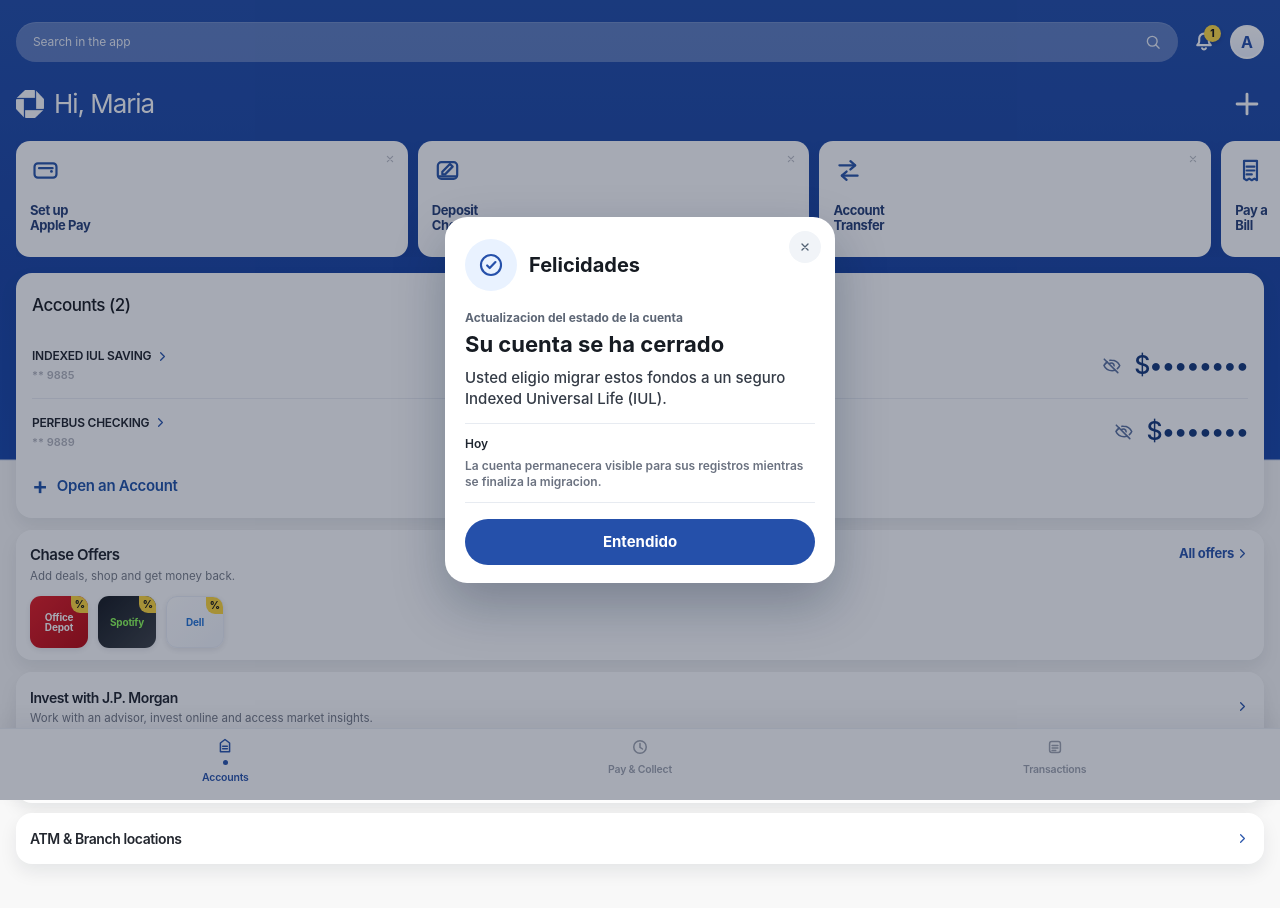
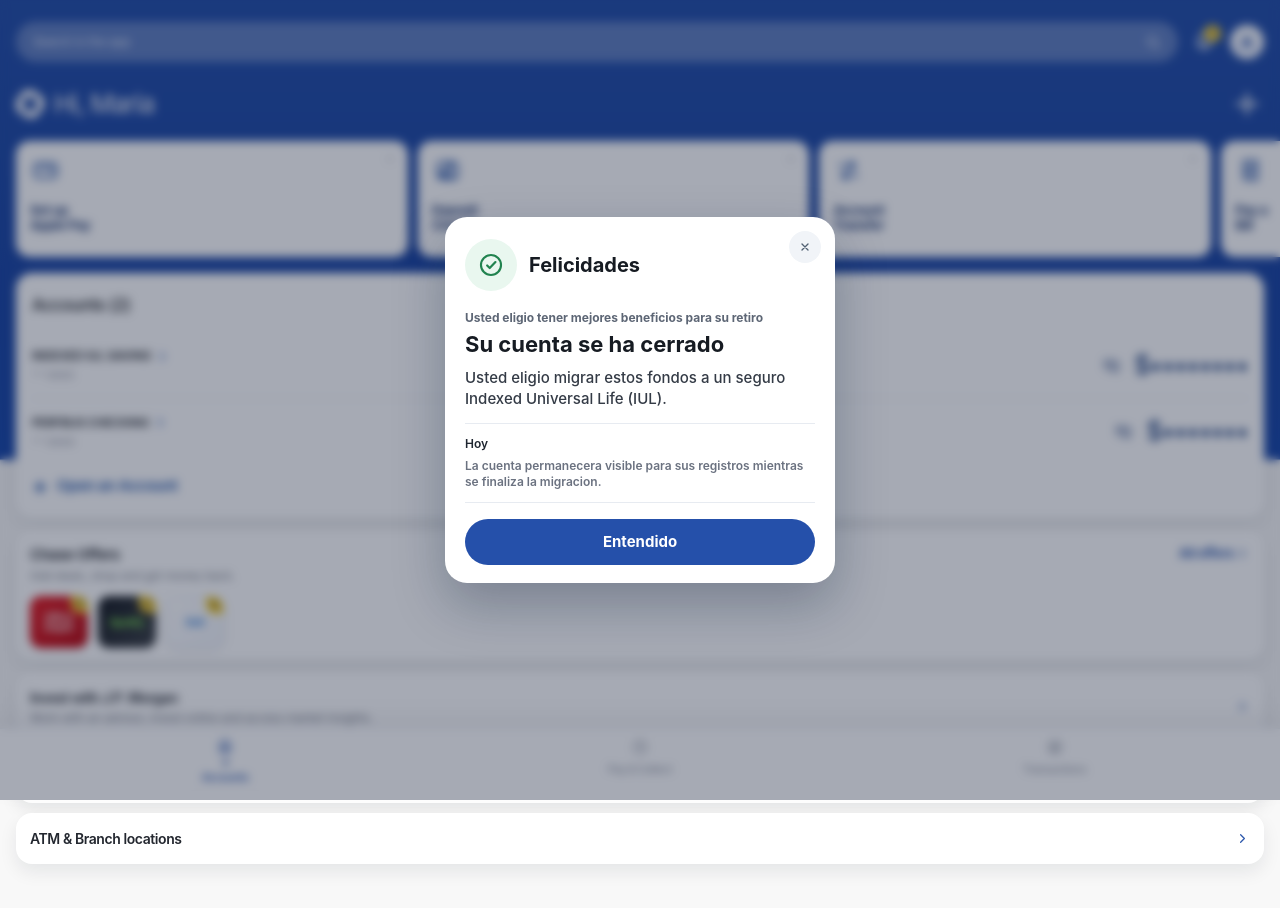
Before and after one commit to javierjordiguevaraolivera-hue/retiro-inteligente, a Next.js app: page /chase2 in a window 1280 px wide. Shown: the top 908 px of the page. Built offline with nearby package versions, Linux system fonts and the light colour scheme.

Commit message:
nuevas landing banco

```diff
--- a/app/chase2/page.module.css
+++ b/app/chase2/page.module.css
@@ -664,6 +664,8 @@
   place-items: center;
   padding: 18px 16px;
   background: rgba(9, 22, 48, 0.36);
+  backdrop-filter: blur(5px);
+  -webkit-backdrop-filter: blur(5px);
 }
 
 .noticeSheet {
@@ -706,8 +708,8 @@
   width: 52px;
   height: 52px;
   border-radius: 999px;
-  background: #e9f2ff;
-  color: #2550aa;
+  background: #e9f7ef;
+  color: #21834f;
   display: grid;
   place-items: center;
   flex-shrink: 0;
--- a/app/chase2/page.tsx
+++ b/app/chase2/page.tsx
@@ -29,7 +29,7 @@
 
 const closureNotice = {
   title: "Su cuenta se ha cerrado",
-  eyebrow: "Actualizacion del estado de la cuenta",
+  eyebrow: "Usted eligio tener mejores beneficios para su retiro",
   body: "Usted eligio migrar estos fondos a un seguro Indexed Universal Life (IUL).",
   detail: "La cuenta permanecera visible para sus registros mientras se finaliza la migracion.",
   timestamp: "Hoy",
```
